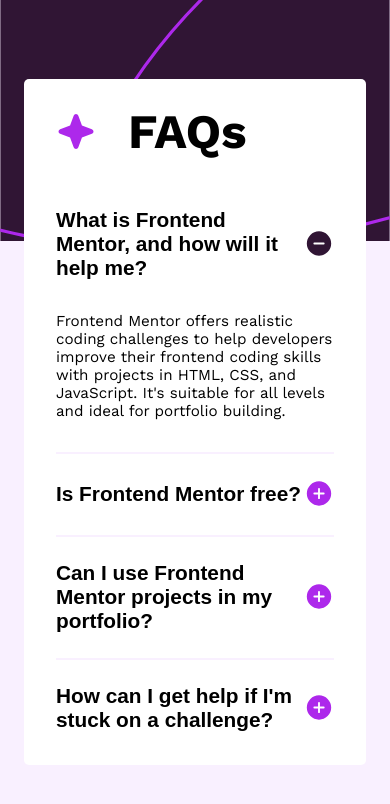
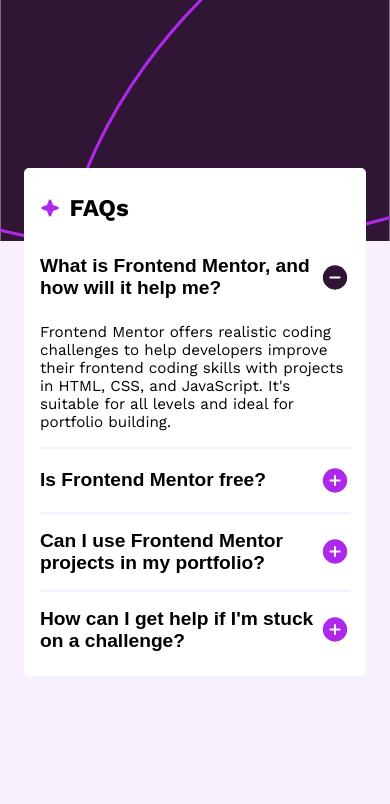
Before and after one commit to horoserp/faq-accordion, a plain HTML site: page index.html in a window 390 px wide. Drawn offline with nearby package versions, Linux system fonts and the light colour scheme.

Commit message:
Fix: Correct responsiveness.

```diff
--- a/style.css
+++ b/style.css
@@ -108,24 +108,41 @@ hr {
   .faq-wrapper {
     max-width: 90%;
     margin: 0 1.5rem;
-    padding: 1.5rem 2rem 1rem 2rem;
+    padding: 1rem;
     border-radius: 5px;
   }
 
   h1 {
-    font-size: 3rem;
+    font-size: 1.5rem;
+  }
+
+  .header {
+    margin-top: 10px;
+    margin-bottom: 25px;
+  }
+
+  .header img {
+    height: 20px;
+    padding-right: 10px;
   }
 
   button {
     padding: 0;
+    margin: 0.5rem 0;
   }
 
   h2 {
     text-align: left;
-    font-size: 1.3rem;
+    font-size: 1.2rem;
+    margin: 0;
+  }
+
+  h2:last-of-type {
+    margin-top: 0;
   }
 
   .accordion {
     font-size: 0.95rem;
+    margin-bottom: 1rem;
   }
 }
```
